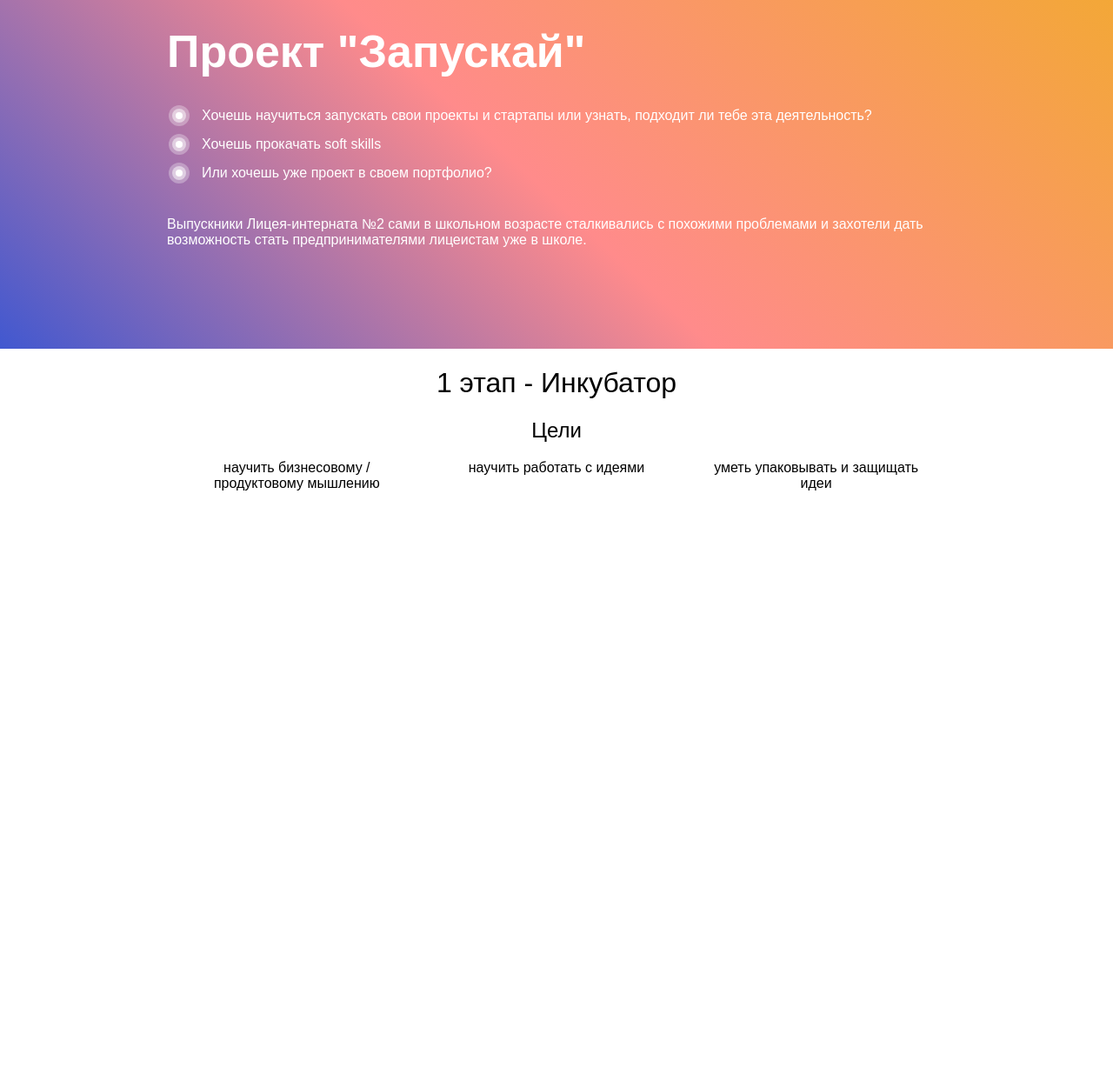
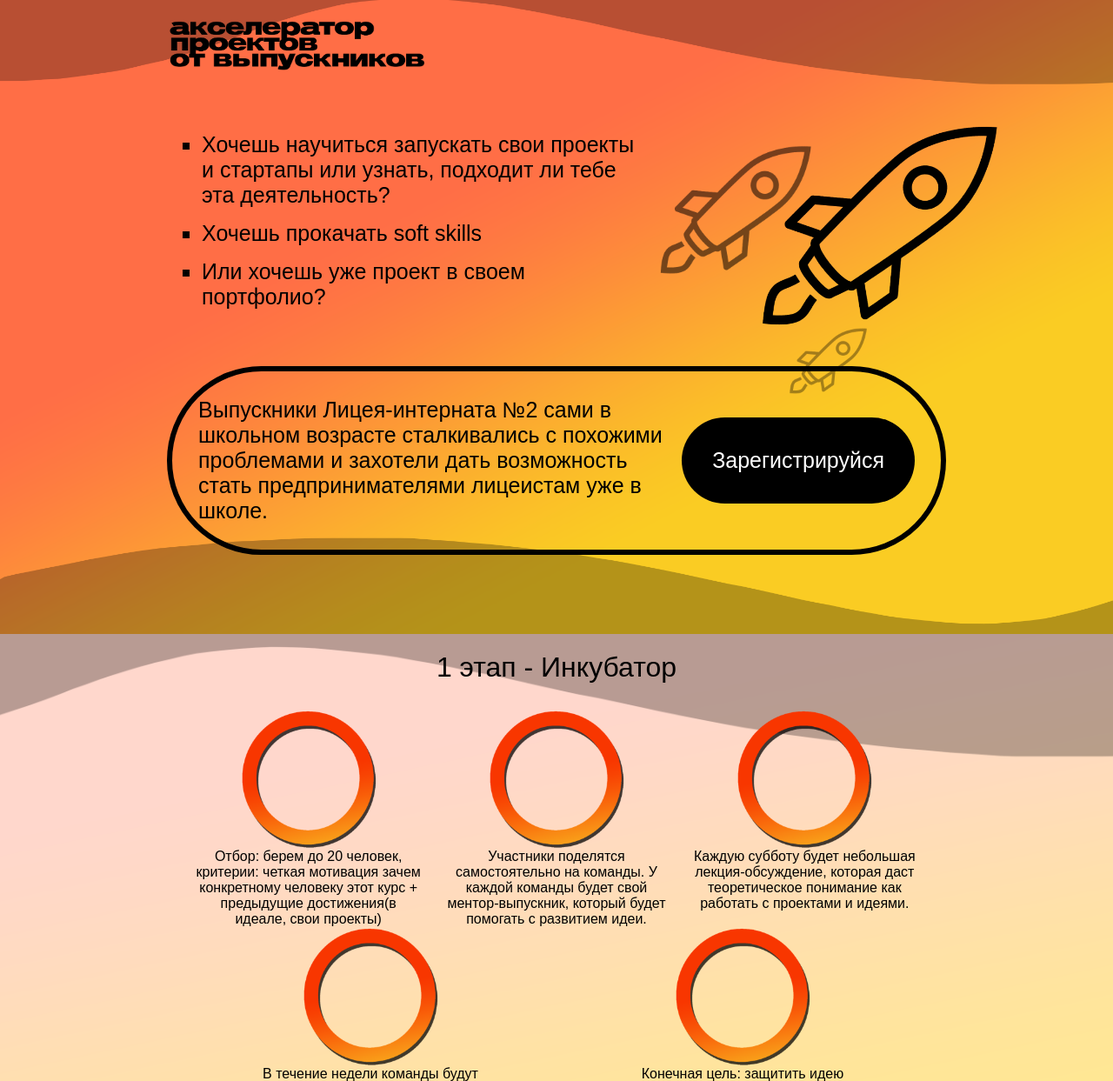
Before and after one commit to Belousk/lounchYourProject, a plain HTML site: page index.html in a window 1280 px wide. Shown: the part 71-1314 px from the top of the page at 87% size. Before the commit the page ends 800 px from the top, so only its background shows below. Drawn offline with Linux system fonts and the light colour scheme.

Commit message:
welcome and incubator page

```diff
--- a/index.html
+++ b/index.html
@@ -12,31 +12,65 @@
 
 <header>
     <div class="wrapper welcome">
-            <h1 class="project_name">
-                Проект "Запускай"
-            </h1>
+        <img class="logo" src="img/logo.png" width="300" alt="">
+        <div class="targets_rockets">
             <ul class="targets">
-                <li>Хочешь научиться запускать свои проекты и стартапы или узнать, подходит ли тебе эта деятельность?</li>
+                <li>Хочешь научиться запускать свои проекты и стартапы или узнать, подходит ли тебе эта деятельность?
+                </li>
                 <li>Хочешь прокачать soft skills</li>
                 <li>Или хочешь уже проект в своем портфолио?</li>
             </ul>
-            <p>
-                Выпускники Лицея-интерната №2 сами в школьном возрасте сталкивались с похожими проблемами и захотели дать возможность стать предпринимателями лицеистам уже в школе.
-            </p>
+            <div class="rockets">
+                <img class="big" src="img/rocketBig.png" alt="">
+                <img class="small" src="img/rocketSmall.png">
+                <img class="medium" src="img/rocketMedium.png" alt="">
+            </div>
+        </div>
+
+        <div class="sign_up_form">
+            <div class="description">Выпускники Лицея-интерната №2 сами в школьном возрасте сталкивались с похожими
+                проблемами и захотели дать возможность стать предпринимателями лицеистам уже в школе.
+            </div>
+            <div class="button_flex"><a href="" class="sign_up_button">Зарегистрируйся</a></div>
+        </div>
     </div>
 
 </header>
 <main>
+    <div class="incubator_wrapper">
         <div class="wrapper">
             <div class="incubator">
                 <h1 style="font-weight: normal">1 этап - Инкубатор</h1>
-                <h2 style="font-weight: normal">Цели</h2>
                 <div class="purposes">
-                    <div class="purpose">научить бизнесовому / продуктовому мышлению</div>
-                    <div class="purpose">научить работать с идеями</div>
-                    <div class="purpose">уметь упаковывать и защищать идеи</div>
+                    <div class="purpose">
+                        <img src="img/nextCircle.png" alt="">
+                        <div></div>
+                        Отбор: берем до 20 человек, критерии: четкая мотивация зачем конкретному человеку этот курс +
+                        предыдущие достижения(в идеале, свои проекты)
                     </div>
-
+                    <div class="purpose">
+                        <img src="img/nextCircle.png" alt="">
+                        Участники поделятся самостоятельно на команды. У каждой команды будет свой ментор-выпускник, который
+                        будет помогать с развитием идеи.
+                    </div>
+                    <div class="purpose">
+                        <img src="img/nextCircle.png" alt="">
+                        Каждую субботу будет небольшая лекция-обсуждение, которая даст теоретическое понимание как работать
+                        с проектами и идеями.
+                    </div>
+                    <div class="purpose">
+                        <img src="img/nextCircle.png" alt="">
+                        В течение недели команды будут самостоятельно при поддержке менторов и организаторов работать над
+                        проектами.
+                    </div>
+                    <div class="purpose">
+                        <img src="img/nextCircle.png" alt="">
+                        Конечная цель: защитить идею перед жюри, доказав ее потенциал, и получить инвестиции на реализацию
+                        идеи.
+                    </div>
+                </div>
+                <div class="button_flex"><a href="" class="sign_up_button">Зарегистрируйся</a></div>
+            </div>
         </div>
     </div>
 </main>
--- a/src/styles/style.css
+++ b/src/styles/style.css
@@ -2,57 +2,78 @@ html, body{
     margin: 0;
     padding: 0;
     font-family: Arial, sans-serif;
+    overflow-x: hidden;
 }
 header {
-    width: 100%;
-    background-image: linear-gradient(43deg, #4158D0 0%, #ff8b8b 46%, #F2AA30 100%);
+    background-image: url("../../img/headingBakcground.png");
+    background-repeat: no-repeat;
     background-size: cover;
-    color: white;
-
+    width: 100vw;
+    height: 100vh;
+    display: flex;
+    align-items: center;
 }
 .welcome{
-    padding-top: 100px;
-    padding-bottom: 100px;
+    display: flex;
+    justify-content: center;
+    flex-direction: column;
 }
-h1.project_name{
-    color: white;
-    margin: 0;
-    font-size: 52px;
+.logo{
+    margin-bottom: 30px;
 }
 .wrapper{
     width: 70%;
-    margin: auto;
+    margin: 0 auto;
 }
-
-ul.targets{
-    list-style: none;
+.targets_rockets{
+    margin-bottom: 30px;
+}
+.targets_rockets ul.targets{
+    list-style: square;
+    color: black;
     margin: 10px 0;
     padding: 10px 25px;
 
 }
-ul.targets li{
-    font-size: 16px;
+.targets_rockets ul.targets li{
+    font-size: 25px;
     margin: 15px;
     position: relative;
-}
-ul.targets li::before {
-    content: 'f';
-    background: url("../../img/circle.svg");
-    width: 24px;
-    position: absolute;
-    top: -3px;
-    display: block;
-    left: -38px;
-    height: 24px;
-    color: transparent;
+    width: 60%;
 }
 
+.targets_rockets .rockets img{
+    position: absolute;
+}
+.targets_rockets .rockets .big{
+    top: 200px;
+    right: 300px;
+    width: 300px;
+}
+.targets_rockets .rockets .medium{
+    top: 230px;
+    right: 520px;
+    width: 200px;
+}
+.targets_rockets .rockets .small{
+     top: 440px;
+     right: 460px;
+     width: 100px;
+}
+
+
+.incubator_wrapper{
+    display: flex;
+    align-items: center;
+}
 .incubator{
     text-align: center;
 }
 .incubator .purposes{
     display: flex;
     justify-content: space-around;
+    margin-bottom: 30px;
+    flex-wrap: wrap;
 }
 .incubator .purposes .purpose{
     display: flex;
@@ -60,12 +81,94 @@ ul.targets li::before {
     flex-direction: column;
     align-content: center;
 }
+.incubator .purposes .purpose img{
+    width: 160px;
+    align-self: center;
+}
+.incubator{
+    padding: 20px;
+    display: flex;
+    align-items: center;
+    flex-direction: column;
+}
+.incubator h1{
+    margin-top: 0;
+    margin-bottom: 30px;
+}
+.sign_up_form{
+    display: flex;
+    justify-content: space-between;
+    padding: 30px;
+    align-self: center;
+    font-size: 25px;
+    border: 6px solid black;
+    border-radius: 150px;
+}
+.sign_up_form .description{
+    width: 70%;
+}
+.button_flex{
+    display: flex;
+    align-items: center;
+}
+.sign_up_button{
+    text-decoration: none;
+    color: white;
+    background-color: black;
+    border-radius: 80px;
+    padding: 35px;
+    text-align: center;
 
+}
+
+.incubator_wrapper{
+    background: url("../../img/next1Background.png");
+    height: 100vh;
+    background-size: cover;
+}
+@media screen and (max-width: 1500px) {
+
+    .targets_rockets .rockets .big{
+        right: 120px;
+    }
+    .targets_rockets .rockets .medium{
+        right: 340px;
+    }
+    .targets_rockets .rockets .small{
+        right: 280px;
+    }
+    .incubator_wrapper{
+        height: auto;
+    }
+}
+@media screen and (max-width: 1150px) {
+    .targets_rockets .rockets{
+        display: none;
+    }
+    .targets_rockets ul.targets li{
+        width: 100%;
+        font-size: 20px;
+    }
+    .sign_up_form{
+        flex-direction: column;;
+        border-radius: 50px;
+    }
+    .sign_up_form .description{
+        font-size: 20px;
+        width: 100%;
+        margin-bottom: 10px;
+    }
+    .sign_up_form .sign_up_button{
+        padding: 15px;
+    }
+
+    .incubator .purposes .purpose img{
+        width: 100px;
+        align-self: center;
+    }
+}
 
 @media screen and (max-width: 690px) {
-    h1.project_name{
-        font-size: 34px;
-    }
     .wrapper{
         width: 90%;
     }
```
Also changed, not shown: img/background.png (deleted), img/circle.svg (deleted), img/headingBakcground.png (added), img/logo.png (added), img/next1Background.png (added), img/nextCircle.png (added), img/rocket.png (deleted), img/rocketBig.png (added), img/rocketMedium.png (added), img/rocketSmall.png (added). Lines whose indentation alone changed are shown as unchanged.
